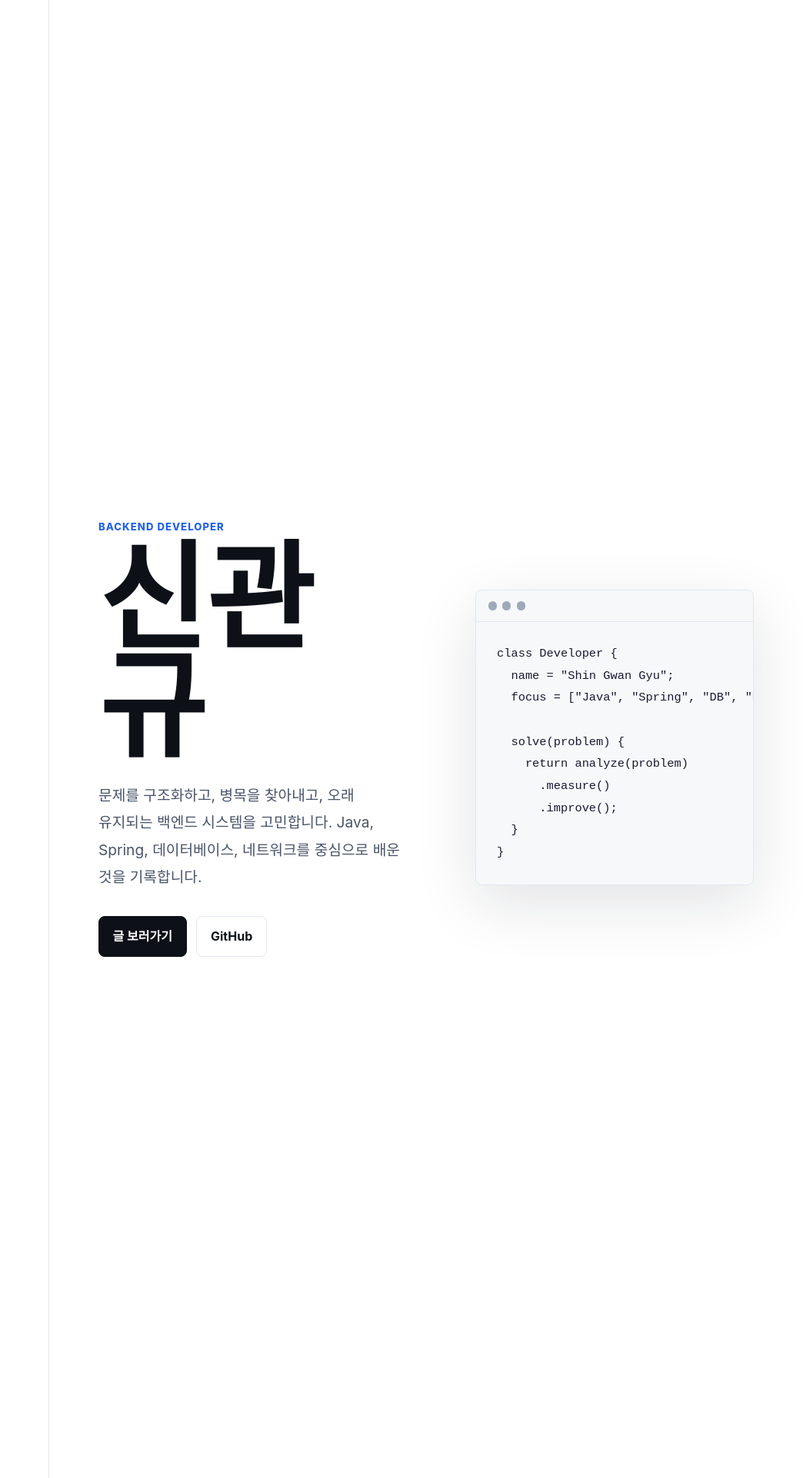
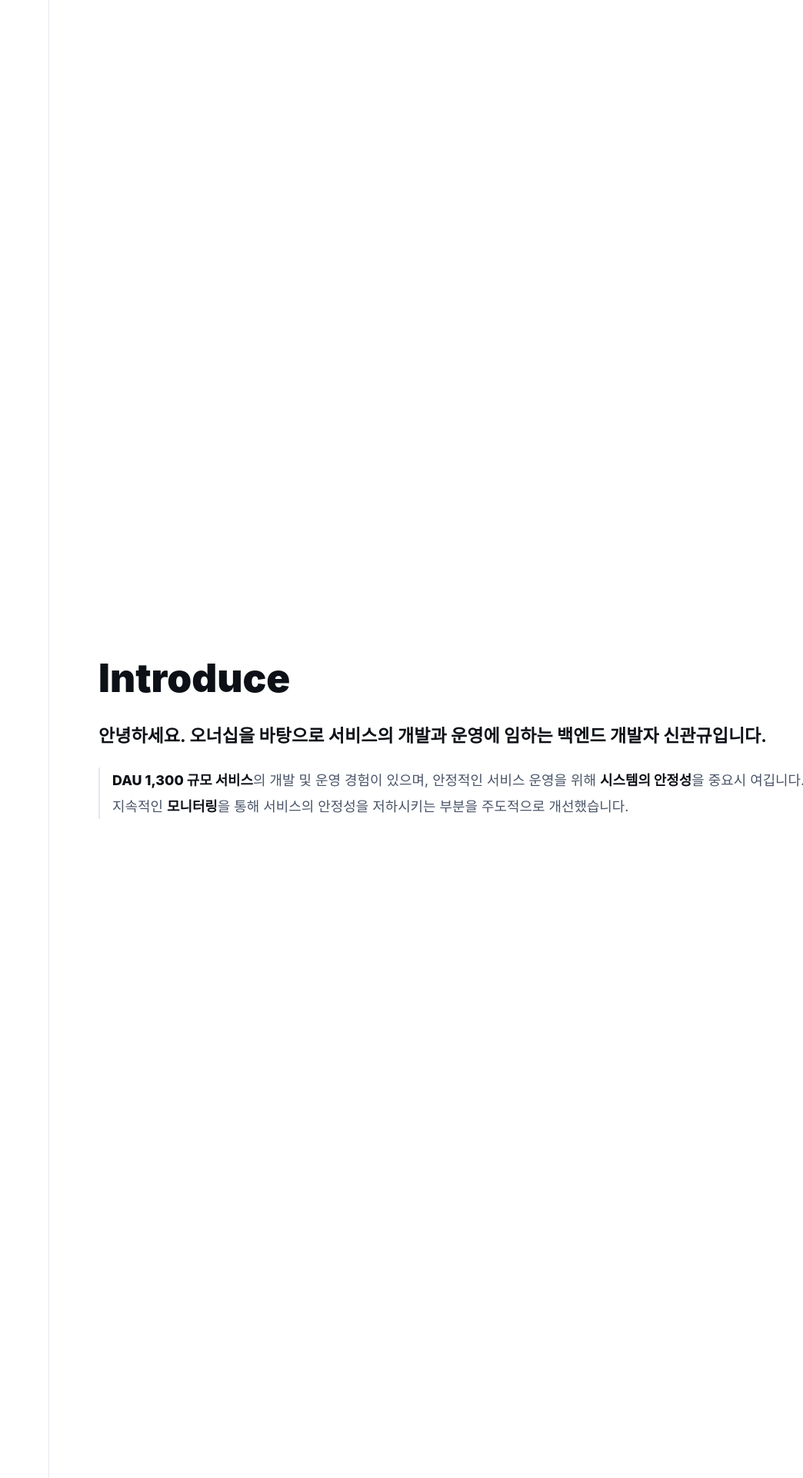
Before and after one commit to Soundbar91/Soundbar91.github.io, a Jekyll site: the page built from index.html, in a window 1280 px wide. Shown: the part 1325-3245 px from the top of the page at 77% size, without its empty margins (236-1280 px from the left). Built offline with Jekyll 4.4.1, drawn with Linux system fonts in a browser that asks for light colours; some web fonts are replaced; the list of posts is cut into pages by our own code.

Commit message:
design: 메인 히어로 소개 영역 정리

```diff
--- a/assets/css/main.css
+++ b/assets/css/main.css
@@ -366,12 +366,24 @@ main.container {
 
 .portfolio-hero {
   position: relative;
-  display: grid;
-  grid-template-columns: minmax(0, 1.05fr) minmax(320px, 0.95fr);
+  display: flex;
   align-items: center;
-  gap: clamp(3rem, 7vw, 7rem);
   min-height: calc(100vh - 6.5rem);
   padding: clamp(3rem, 7vw, 6rem) 0 7rem;
+}
+
+.portfolio-hero-copy {
+  max-width: 76rem;
+}
+
+.portfolio-hero-title {
+  margin-bottom: 1.8rem;
+  color: var(--heading);
+  font-size: clamp(2.1rem, 4vw, 3.6rem);
+  font-weight: 900;
+  line-height: 1.1;
+  letter-spacing: 0;
+  animation: heroTextIn 0.65s ease-out both;
 }
 
 .portfolio-kicker,
@@ -383,103 +395,64 @@ main.container {
   text-transform: uppercase;
 }
 
-.portfolio-hero h1 {
-  margin-top: 0.8rem;
-  color: var(--heading);
-  font-size: clamp(4rem, 12vw, 9.5rem);
-  font-weight: 900;
-  line-height: 0.92;
-  letter-spacing: 0;
-}
-
 .portfolio-hero-description {
-  max-width: 42rem;
-  margin-top: 1.75rem;
+  max-width: 76rem;
+  margin-top: 0;
   color: var(--text-secondary);
-  font-size: clamp(1rem, 1.6vw, 1.2rem);
+  font-size: clamp(1rem, 1.4vw, 1.15rem);
   line-height: 1.85;
   word-break: keep-all;
 }
 
-.portfolio-actions {
-  display: flex;
-  flex-wrap: wrap;
-  gap: 0.8rem;
-  margin-top: 2rem;
-}
-
-.portfolio-action {
-  display: inline-flex;
-  align-items: center;
-  justify-content: center;
-  min-height: 2.9rem;
-  padding: 0.75rem 1.1rem;
-  border: 1px solid var(--border);
-  border-radius: 8px;
-  color: var(--heading);
-  font-weight: 750;
-  transition: transform 0.2s ease, color 0.2s ease, border-color 0.2s ease, background 0.2s ease;
-}
-
-.portfolio-action:hover {
-  transform: translateY(-2px);
-  border-color: var(--link);
-  color: var(--link);
-}
-
-.portfolio-action.primary {
-  border-color: var(--heading);
-  background: var(--heading);
-  color: var(--bg);
-}
-
-.portfolio-action.primary:hover {
-  border-color: var(--link);
-  background: var(--link);
-  color: #fff;
-}
-
-.portfolio-hero-visual {
-  display: flex;
-  justify-content: flex-end;
-}
-
-.portfolio-code-panel {
-  width: min(100%, 34rem);
-  border: 1px solid var(--border);
-  border-radius: 8px;
-  overflow: hidden;
-  background: var(--bg-secondary);
-  box-shadow: 0 24px 80px rgba(15, 23, 42, 0.12);
-}
-
-[data-theme="dark"] .portfolio-code-panel {
-  box-shadow: 0 24px 80px rgba(0, 0, 0, 0.28);
-}
-
-.portfolio-code-header {
-  display: flex;
-  gap: 0.45rem;
-  padding: 0.9rem 1rem;
-  border-bottom: 1px solid var(--border);
-}
-
-.portfolio-code-header span {
-  width: 0.7rem;
-  height: 0.7rem;
-  border-radius: 50%;
-  background: var(--text-muted);
-  opacity: 0.65;
-}
-
-.portfolio-code-panel pre {
-  margin: 0;
-  padding: clamp(1.1rem, 3vw, 1.7rem);
-  overflow-x: auto;
-  color: var(--text);
-  font-family: 'JetBrains Mono', 'Fira Code', 'SF Mono', Consolas, monospace;
-  font-size: clamp(0.82rem, 1.2vw, 0.98rem);
-  line-height: 1.8;
+.portfolio-hero-intro,
+.portfolio-hero-detail {
+  display: block;
+}
+
+.portfolio-hero-intro {
+  color: var(--heading);
+  font-size: clamp(1.2rem, 1.8vw, 1.45rem);
+  font-weight: 700;
+  line-height: 1.65;
+  white-space: nowrap;
+  animation: heroTextIn 0.65s ease-out 0.12s both;
+}
+
+.portfolio-hero-detail {
+  max-width: 76rem;
+  margin-top: 1.4rem;
+  padding-left: 1rem;
+  border-left: 2px solid var(--border);
+  animation: heroTextIn 0.65s ease-out 0.24s both;
+}
+
+.portfolio-hero-detail span {
+  display: block;
+  white-space: nowrap;
+}
+
+.portfolio-hero-description strong {
+  color: var(--heading);
+  font-weight: 800;
+}
+
+@keyframes heroTextIn {
+  from {
+    opacity: 0;
+    transform: translateY(0.8rem);
+  }
+  to {
+    opacity: 1;
+    transform: translateY(0);
+  }
+}
+
+@media (prefers-reduced-motion: reduce) {
+  .portfolio-hero-title,
+  .portfolio-hero-intro,
+  .portfolio-hero-detail {
+    animation: none;
+  }
 }
 
 .portfolio-scroll {
@@ -1506,14 +1479,16 @@ main.container {
   }
 
   .portfolio-hero {
-    grid-template-columns: 1fr;
-    gap: 2.5rem;
     min-height: auto;
     padding: 4rem 0 6.5rem;
   }
 
-  .portfolio-hero-visual {
-    justify-content: flex-start;
+  .portfolio-hero-intro {
+    white-space: normal;
+  }
+
+  .portfolio-hero-detail span {
+    white-space: normal;
   }
 
   .portfolio-scroll {
@@ -1585,22 +1560,6 @@ main.container {
     font-size: 1.75rem;
   }
 
-  .portfolio-hero h1 {
-    font-size: 3.5rem;
-  }
-
-  .portfolio-actions {
-    flex-direction: column;
-  }
-
-  .portfolio-action {
-    width: 100%;
-  }
-
-  .portfolio-code-panel pre {
-    font-size: 0.78rem;
-  }
-
   .portfolio-scroll-icon {
     width: 3.2rem;
     height: 3.2rem;
--- a/index.html
+++ b/index.html
@@ -5,34 +5,14 @@ body_class: home-snap
 ---
 <section class="portfolio-hero" aria-labelledby="portfolio-title">
   <div class="portfolio-hero-copy">
-    <p class="portfolio-kicker">Backend Developer</p>
-    <h1 id="portfolio-title">신관규</h1>
-    <p class="portfolio-hero-description">
-      문제를 구조화하고, 병목을 찾아내고, 오래 유지되는 백엔드 시스템을 고민합니다.
-      Java, Spring, 데이터베이스, 네트워크를 중심으로 배운 것을 기록합니다.
+    <h1 class="portfolio-hero-title" id="portfolio-title">Introduce</h1>
+    <p class="portfolio-hero-description" id="portfolio-intro">
+      <span class="portfolio-hero-intro">안녕하세요. <strong>오너십</strong>을 바탕으로 서비스의 개발과 운영에 임하는 백엔드 개발자 신관규입니다.</span>
+      <span class="portfolio-hero-detail">
+        <span><strong>DAU 1,300 규모 서비스</strong>의 개발 및 운영 경험이 있으며, 안정적인 서비스 운영을 위해 <strong>시스템의 안정성</strong>을 중요시 여깁니다.</span>
+        <span>지속적인 <strong>모니터링</strong>을 통해 서비스의 안정성을 저하시키는 부분을 주도적으로 개선했습니다.</span>
+      </span>
     </p>
-    <div class="portfolio-actions" aria-label="주요 링크">
-      <a class="portfolio-action primary" href="{{ '/posts/' | relative_url }}">글 보러가기</a>
-      <a class="portfolio-action" href="https://github.com/Soundbar91" target="_blank" rel="noopener noreferrer">GitHub</a>
-    </div>
-  </div>
-
-  <div class="portfolio-hero-visual" aria-hidden="true">
-    <div class="portfolio-code-panel">
-      <div class="portfolio-code-header">
-        <span></span><span></span><span></span>
-      </div>
-      <pre><code>class Developer {
-  name = "Shin Gwan Gyu";
-  focus = ["Java", "Spring", "DB", "Network"];
-
-  solve(problem) {
-    return analyze(problem)
-      .measure()
-      .improve();
-  }
-}</code></pre>
-    </div>
   </div>
 
   <a class="portfolio-scroll" href="#about">
```
